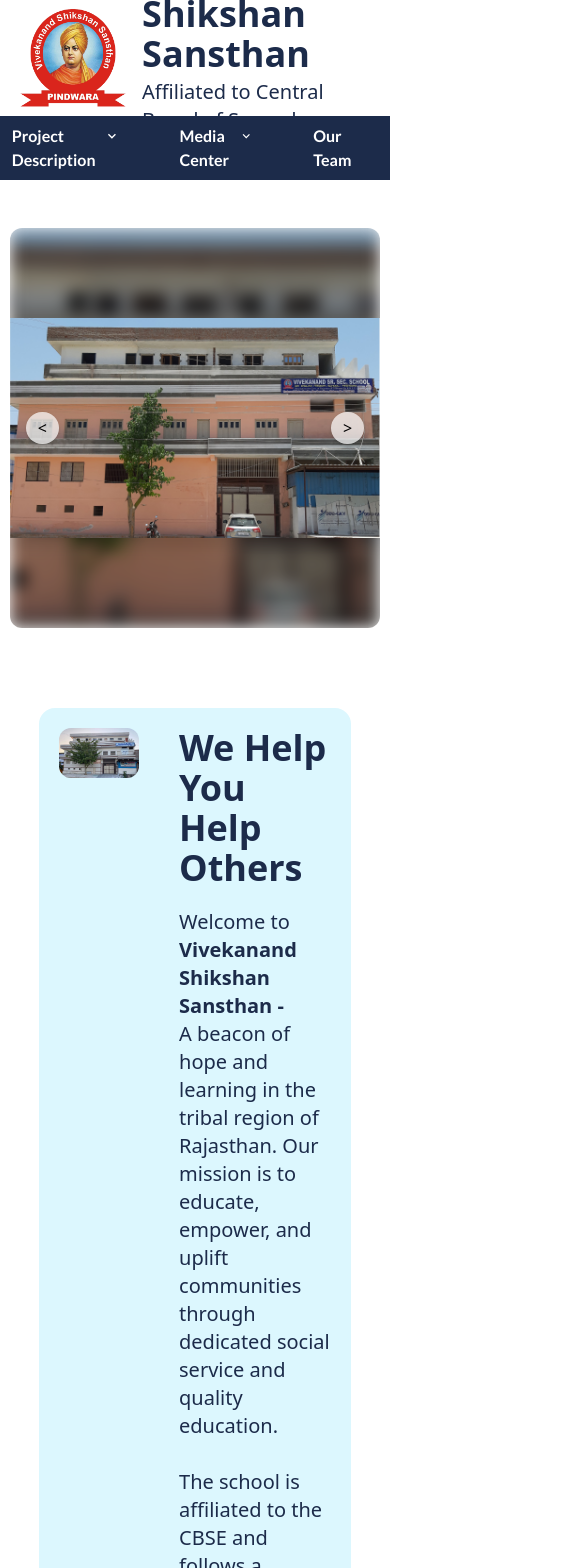
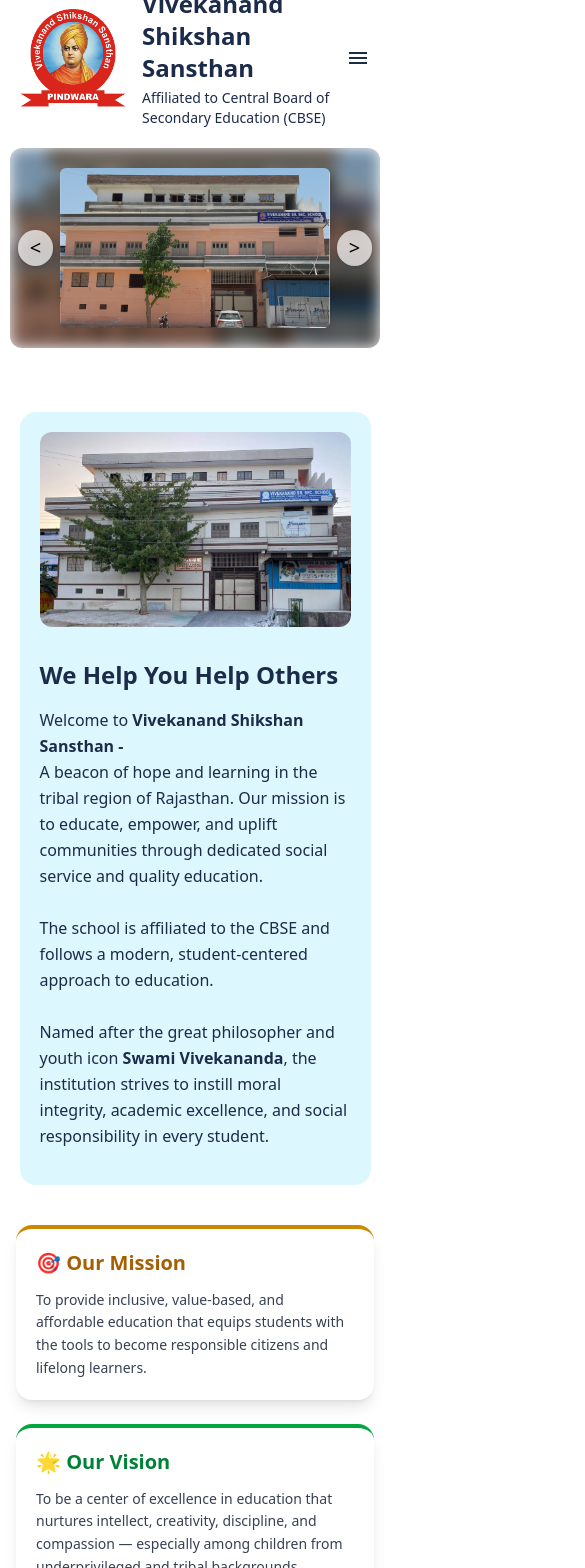
Before and after one commit to Kunal2806/School-Website, a React (Vite) app: page / in a window 390 px wide. Shown: the top 1568 px of the page, 585 px wide, since content can reach past the window. Built offline with nearby package versions, Linux system fonts and the light colour scheme; the HTML template or start-up script is replaced by a standard one.

Commit message:
responsive

```diff
--- a/src/components/Cards.jsx
+++ b/src/components/Cards.jsx
@@ -1,18 +1,17 @@
-
-const card = () => {
+const Card = () => {
   return (
-    <div className=" py-10 px-4 md:px-12">
-      <div className="max-w-6xl mx-auto grid grid-cols-1 md:grid-cols-2 gap-8">
-        <div className="bg-white rounded-2xl shadow-lg border-t-4 border-yellow-600 p-6 hover:shadow-xl transition">
-          <h2 className="text-2xl font-bold text-yellow-700 mb-4">🎯 Our Mission</h2>
-          <p className="text-gray-700 leading-relaxed">
+    <div className="py-10 px-4 sm:px-6 md:px-12">
+      <div className="max-w-6xl mx-auto grid grid-cols-1 md:grid-cols-2 gap-6 md:gap-8">
+        <div className="bg-white rounded-2xl shadow-lg border-t-4 border-yellow-600 p-5 sm:p-6 hover:shadow-xl transition-all duration-300">
+          <h2 className="text-xl sm:text-2xl font-bold text-yellow-700 mb-3">🎯 Our Mission</h2>
+          <p className="text-gray-700 text-sm sm:text-base leading-relaxed">
             To provide inclusive, value-based, and affordable education that equips students with the tools to become responsible citizens and lifelong learners.
           </p>
         </div>
 
-        <div className="bg-white rounded-2xl shadow-lg border-t-4 border-green-600 p-6 hover:shadow-xl transition">
-          <h2 className="text-2xl font-bold text-green-700 mb-4">🌟 Our Vision</h2>
-          <p className="text-gray-700 leading-relaxed">
+        <div className="bg-white rounded-2xl shadow-lg border-t-4 border-green-600 p-5 sm:p-6 hover:shadow-xl transition-all duration-300">
+          <h2 className="text-xl sm:text-2xl font-bold text-green-700 mb-3">🌟 Our Vision</h2>
+          <p className="text-gray-700 text-sm sm:text-base leading-relaxed">
             To be a center of excellence in education that nurtures intellect, creativity, discipline, and compassion — especially among children from underprivileged and tribal backgrounds.
           </p>
         </div>
@@ -21,4 +20,4 @@
   );
 };
 
-export default card;
+export default Card;
--- a/src/components/Contact.jsx
+++ b/src/components/Contact.jsx
@@ -1,50 +1,53 @@
-
-
 function Contact() {
   return (
-    <section className="bg-gray-100 px-6 py-12 md:px-16 lg:px-24 text-[#1c2b4a]">
-      <div className="max-w-6xl mx-auto grid md:grid-cols-2 gap-12 items-start">
+    <section className="bg-gray-100 px-4 sm:px-6 md:px-16 lg:px-24 py-12 text-[#1c2b4a]">
+      <div className="max-w-6xl mx-auto grid grid-cols-1 md:grid-cols-2 gap-8 md:gap-12">
+
         <div className="space-y-6">
-          <h1 className="text-4xl font-bold mb-4">Contact Us</h1>
-          <p className="text-lg">
+          <h1 className="text-3xl sm:text-4xl font-bold mb-4">Contact Us</h1>
+          <p className="text-base sm:text-lg">
             For any inquiries, admissions, or support-related questions, feel free to get in touch with us. We're here to help!
           </p>
 
-          <div className="bg-white p-6 rounded-lg shadow-md space-y-4">
-            <h2 className="text-2xl font-semibold">School Address</h2>
-            <p className="text-lg">
+          <div className="bg-white p-5 sm:p-6 rounded-lg shadow-md space-y-4">
+            <h2 className="text-xl sm:text-2xl font-semibold">School Address</h2>
+            <p className="text-base sm:text-lg leading-relaxed">
               Near Power House,<br />
               Pindwara, Dist-Sirohi, Rajasthan<br />
               PIN: 307022
             </p>
-            <p className="text-lg font-medium">Mobile:- 9982109201,9414448254 <br/> Email:- vsspindwara@gmail.com</p>
+            <p className="text-base sm:text-lg font-medium">
+              Mobile: 9982109201, 9414448254<br />
+              Email: vsspindwara@gmail.com
+            </p>
           </div>
-
         </div>
 
-        <form className="bg-white p-6 rounded-lg shadow-md space-y-4">
-          <h2 className="text-2xl font-semibold mb-2">Send a Message</h2>
+        <form className="bg-white p-5 sm:p-6 rounded-lg shadow-md space-y-4">
+          <h2 className="text-xl sm:text-2xl font-semibold mb-2">Send a Message</h2>
+
           <input
             type="text"
             placeholder="Your Name"
-            className="w-full border border-gray-300 rounded px-4 py-2"
+            className="w-full border border-gray-300 rounded px-4 py-2 text-sm sm:text-base"
             required
           />
           <input
             type="email"
             placeholder="Your Email"
-            className="w-full border border-gray-300 rounded px-4 py-2"
+            className="w-full border border-gray-300 rounded px-4 py-2 text-sm sm:text-base"
             required
           />
           <textarea
             placeholder="Your Message"
             rows={5}
-            className="w-full border border-gray-300 rounded px-4 py-2"
+            className="w-full border border-gray-300 rounded px-4 py-2 text-sm sm:text-base"
             required
           ></textarea>
+
           <button
             type="submit"
-            className="bg-[#1c2b4a] hover:bg-[#334472] text-white font-semibold py-2 px-6 rounded"
+            className="bg-[#1c2b4a] hover:bg-[#334472] text-white font-semibold py-2 px-6 rounded transition-all"
           >
             Submit
           </button>
--- a/src/components/Hero.jsx
+++ b/src/components/Hero.jsx
@@ -1,34 +1,40 @@
-import Slider from "./Slider"
-import Cards from "./Cards"
+import Slider from "./Slider";
+import Cards from "./Cards";
 
 const Hero = () => {
   return (
     <div className="flex flex-col">
-        <Slider/>
-        <div className="flex justify-between mt-[80px] w-[80%] m-auto bg-[#dcf7fe] rounded-2xl p-5 gap-10">
-            <div className="w-[400px] rounded-xl ">
-                <img className=" w-full rounded-xl object-contain" src="./images/heroImg.avif" />
-            </div>
-            <p className="text-[#1c2b4a]">
-                <h1 className="font-semibold text-4xl">We Help You Help Others</h1>
-                <h4 className="text-xl py-5">Welcome to <span className="font-semibold">Vivekanand Shikshan Sansthan - </span> <br/>
-                    <div>
+      <Slider />
 
-                    </div>
-                    A beacon of hope and learning in the tribal region of Rajasthan. Our mission is to <br/>educate, empower, and uplift communities through dedicated social service and<br/> quality education.
-                    <br/>
-                    <br/>
-                    The school is affiliated to the CBSE and follows a modern, student-centered <br/>approach to education.
-                    <br/>
-                    <br/>
-                    Named after the great philosopher and youth icon <span className="font-semibold">Swami Vivekananda</span>, the <br/>institution strives to instill moral integrity, academic excellence, and social <br/>responsibility in every student.
-                </h4>
+      <div className="flex flex-col lg:flex-row justify-between items-center mt-16 w-[90%] lg:w-[80%] m-auto bg-[#dcf7fe] rounded-2xl p-5 gap-8">
+        <div className="w-full lg:w-[400px] rounded-xl">
+          <img
+            className="w-full h-auto rounded-xl object-contain"
+            src="./images/heroImg.avif"
+            alt="Hero"
+          />
+        </div>
 
-            </p>
+        <div className="text-[#1c2b4a] w-full">
+          <h1 className="font-semibold text-2xl sm:text-3xl lg:text-4xl">We Help You Help Others</h1>
+          <h4 className="text-base sm:text-lg lg:text-xl py-4 leading-relaxed">
+            Welcome to <span className="font-semibold">Vivekanand Shikshan Sansthan - </span><br />
+            A beacon of hope and learning in the tribal region of Rajasthan. Our mission is to
+            educate, empower, and uplift communities through dedicated social service and quality education.
+            <br /><br />
+            The school is affiliated to the CBSE and follows a modern, student-centered
+            approach to education.
+            <br /><br />
+            Named after the great philosopher and youth icon <span className="font-semibold">Swami Vivekananda</span>, the
+            institution strives to instill moral integrity, academic excellence, and social
+            responsibility in every student.
+          </h4>
         </div>
-        <Cards/>
+      </div>
+
+      <Cards />
     </div>
-  )
-}
+  );
+};
 
-export default Hero
+export default Hero;
--- a/src/components/Nav.jsx
+++ b/src/components/Nav.jsx
@@ -7,23 +7,34 @@
         setnavDrop(id);
     }
 
+    const [toggleButton, setToggleButton] = useState(false)
+
+    const clickToggleButton = () => {
+        setToggleButton(!toggleButton)
+    }
+
   return (
     <>
-        {/* <div className="h-[40px] w-full bg-[#de231c]">
-
-        </div> */}
         <div className=" m-auto flex flex-col items-center justify-center my-2" onClick={()=>{navDrop!=="" && activeNavDrop("")}}>
             <div className="w-full flex justify-between px-5">
                 <div className="h-[100px] w-full flex items-start">
                     <img className="h-full object-cover " src="./images/logo.png" alt="Vivekanand" />
                     <h1 className="h-full flex flex-col justify-center pl-4">
-                        <p className="font-extrabold text-4xl text-[#1c2b4a]">Vivekanand Shikshan Sansthan</p>
-                        <p className="text-xl mt-1 text-[#1c2b4a]">Affiliated to Central Board of Secondary Education (CBSE)</p>
+                        <p className="font-extrabold text-2xl md:text-4xl text-[#1c2b4a]">Vivekanand Shikshan Sansthan</p>
+                        <p className="md:text-xl text-sm mt-1 text-[#1c2b4a]">Affiliated to Central Board of Secondary Education (CBSE)</p>
                     </h1>
                 </div>
+                <div className="flex items-center visible md:hidden" onClick={clickToggleButton}>
+                    {
+                        !toggleButton?
+                        <svg xmlns="http://www.w3.org/2000/svg" height="30px" viewBox="0 -960 960 960" width="24px" fill="#1C2C46"><path d="M120-240v-80h720v80H120Zm0-200v-80h720v80H120Zm0-200v-80h720v80H120Z"/></svg>
+                        :
+                        <svg xmlns="http://www.w3.org/2000/svg" height="30px" viewBox="0 -960 960 960" width="24px" fill="#1C2C46"><path d="m256-200-56-56 224-224-224-224 56-56 224 224 224-224 56 56-224 224 224 224-56 56-224-224-224 224Z"/></svg>
+                    }
+                </div>
+
             </div>
-
-            <ul className=" hoverNav w-full flex itmes-center gap-15 font-Lato justify-center font-bold text-md text-white mt-2 bg-[#1c2b4a] py-2 ">
+            <ul className="md:flex hoverNav w-full hidden p-5 itmes-center gap-5 md:gap-15 font-Lato justify-center font-bold text-md text-white mt-2 bg-[#1c2b4a] py-2 ">
                 <li><Link to='/'>Home</Link></li>
                 <li> <Link to="/about">About Us</Link></li>
                 <li><span className="flex flex-cols" onClick={()=>{activeNavDrop("projectDescription")}}> Project Description <svg className="-rotate-90" xmlns="http://www.w3.org/2000/svg" height="24px" viewBox="0 -960 960 960" width="24px" fill="#ffffff"><path d="M560-240 320-480l240-240 56 56-184 184 184 184-56 56Z"/></svg></span>
@@ -52,6 +63,40 @@
                 <li> <Link to='/support'>Support Us</Link> </li>
                 <li> <Link to='/contact'>Contact Us</Link></li>
             </ul>
+            {
+                toggleButton &&
+                <ul className=" hoverNav w-full md:hidden flex flex-col md:flex-row p-5 itmes-center gap-5 md:gap-15 font-Lato justify-center font-bold text-md text-white mt-2 bg-[#1c2b4a] py-2 ">
+                    <li><Link to='/'>Home</Link></li>
+                    <li> <Link to="/about">About Us</Link></li>
+                    <li><span className="flex flex-cols" onClick={()=>{activeNavDrop("projectDescription")}}> Project Description <svg className="-rotate-90" xmlns="http://www.w3.org/2000/svg" height="24px" viewBox="0 -960 960 960" width="24px" fill="#ffffff"><path d="M560-240 320-480l240-240 56 56-184 184 184 184-56 56Z"/></svg></span>
+                        {
+                            navDrop==="projectDescription" &&
+                            <ul className="p-3 absolute font-normal hoverNav text-[#1c2b4a] py-2 z-11 px-1 bg-white rounded-md">
+                            <li>Education</li>
+                            <li>Livelihood Program</li>
+                            <li>Environment</li>
+                            <li>Woman Empowerment</li>
+                            <li>Working In Tribal Region</li>
+                            <li>Medical</li>
+                        </ul>
+                        }
+                    </li>
+                    <li> <span className="flex flex-cols" onClick={()=>{activeNavDrop("mediaCenter")}}> Media Center <svg className="-rotate-90" xmlns="http://www.w3.org/2000/svg" height="24px" viewBox="0 -960 960 960" width="24px" fill="#ffffff"><path d="M560-240 320-480l240-240 56 56-184 184 184 184-56 56Z"/></svg></span>
+                        {
+                            navDrop==="mediaCenter"&&
+                            <ul className="p-3 absolute font-normal hoverNav text-[#1c2b4a] bg-white py-2 px-1 rounded-md z-11">
+                            <li>Events & News</li>
+                            <li>Gallery</li>
+                        </ul>
+                        }
+                    </li>
+                    <li>Our Team</li>
+                    <li> <Link to='/support'>Support Us</Link> </li>
+                    <li> <Link to='/contact'>Contact Us</Link></li>
+                </ul>
+
+            }
+
         </div>
     </>
 
--- a/src/components/Slider.jsx
+++ b/src/components/Slider.jsx
@@ -18,33 +18,30 @@
   };
 
   return (
-    <div className="relative h-[400px] w-[95%] m-auto mt-10 overflow-hidden rounded-xl">
-      {/* Background image */}
+    <div className="relative w-[95%] mx-auto mt-8 rounded-xl overflow-hidden h-[200px] sm:h-[300px] md:h-[400px] lg:h-[450px]">
       <img
         src={banners[currentIndex]}
         alt="background"
         className="absolute inset-0 w-full h-full object-cover blur-sm brightness-75"
       />
 
-      {/* Foreground image */}
       <div className="relative z-10 flex items-center justify-center h-full">
         <img
           src={banners[currentIndex]}
           alt={`banner-${currentIndex}`}
-          className="h-[90%] object-contain drop-shadow-xl transition-all duration-500 rounded-md"
+          className="h-[80%] sm:h-[85%] md:h-[90%] object-contain drop-shadow-xl transition-all duration-500 rounded-md"
         />
       </div>
 
-      {/* Navigation Buttons */}
       <button
         onClick={prevSlide}
-        className="absolute left-4 top-1/2 cursor-pointer transform -translate-y-1/2 z-20 bg-white/70 hover:bg-white text-black px-3 py-1 rounded-full shadow"
+        className="absolute left-2 sm:left-4 top-1/2 transform -translate-y-1/2 z-20 bg-white/70 hover:bg-white text-black px-3 py-1 rounded-full shadow text-xl sm:text-2xl"
       >
         {"<"}
       </button>
       <button
         onClick={nextSlide}
-        className="absolute right-4 top-1/2 cursor-pointer transform -translate-y-1/2 z-20 bg-white/70 hover:bg-white text-black px-3 py-1 rounded-full shadow"
+        className="absolute right-2 sm:right-4 top-1/2 transform -translate-y-1/2 z-20 bg-white/70 hover:bg-white text-black px-3 py-1 rounded-full shadow text-xl sm:text-2xl"
       >
         {">"}
       </button>
--- a/src/components/Support.jsx
+++ b/src/components/Support.jsx
@@ -1,17 +1,17 @@
 function Support() {
   return (
-    <section className="px-6 py-12 md:px-16 lg:px-24 bg-gray-100 text-[#1c2b4a]">
-      <div className="max-w-4xl mx-auto space-y-6">
-        <h1 className="text-4xl font-bold text-center mb-6">Support Us</h1>
+    <section className="px-4 sm:px-6 py-10 sm:py-12 md:px-16 lg:px-24 bg-gray-100 text-[#1c2b4a]">
+      <div className="max-w-4xl mx-auto space-y-8">
+        <h1 className="text-2xl sm:text-3xl md:text-4xl font-bold text-center">Support Us</h1>
 
-        <p className="text-lg text-center">
+        <p className="text-base sm:text-lg text-center leading-relaxed">
           At <strong>Vivekanand Shikshan Sansthan</strong>, we believe in empowering communities through education.
           Your generous support helps us continue providing quality education and uplifting underprivileged students in the tribal regions of Rajasthan.
         </p>
 
-        <div className="bg-white rounded-xl shadow-md p-6">
-          <h2 className="text-2xl font-semibold mb-4">Bank Details for Donations</h2>
-          <ul className="text-lg space-y-2">
+        <div className="bg-white rounded-xl shadow-md p-5 sm:p-6">
+          <h2 className="text-xl sm:text-2xl font-semibold mb-4">Bank Details for Donations</h2>
+          <ul className="text-base sm:text-lg space-y-2">
             <li><strong>Bank Name:</strong> Bank of Baroda</li>
             <li><strong>Account Name:</strong> Vivekanand Shikshan Sansthan</li>
             <li><strong>Account Number:</strong> 55310100000211</li>
@@ -19,9 +19,9 @@
           </ul>
         </div>
 
-        <div className="bg-white rounded-xl shadow-md p-6">
-          <h2 className="text-2xl font-semibold mb-4">Contact Address</h2>
-          <p className="text-lg">
+        <div className="bg-white rounded-xl shadow-md p-5 sm:p-6">
+          <h2 className="text-xl sm:text-2xl font-semibold mb-4">Contact Address</h2>
+          <p className="text-base sm:text-lg leading-relaxed">
             <strong>Address:</strong> Near Power House, Pindwara, Dist-Sirohi, Rajasthan<br />
             <strong>PIN:</strong> 307022
           </p>
```
Also changed, not shown: src/components/About.jsx (+32 -29 lines).
